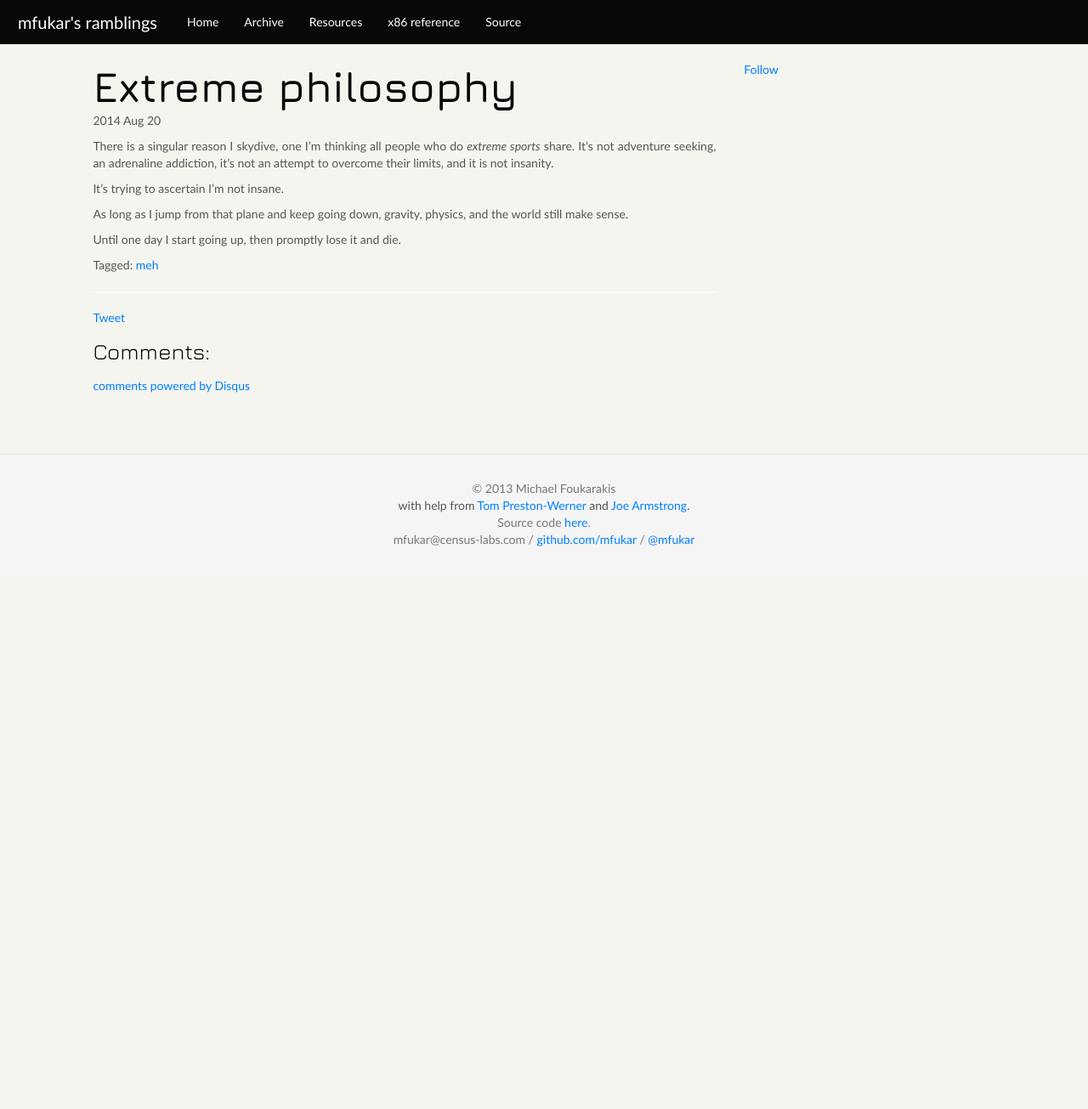
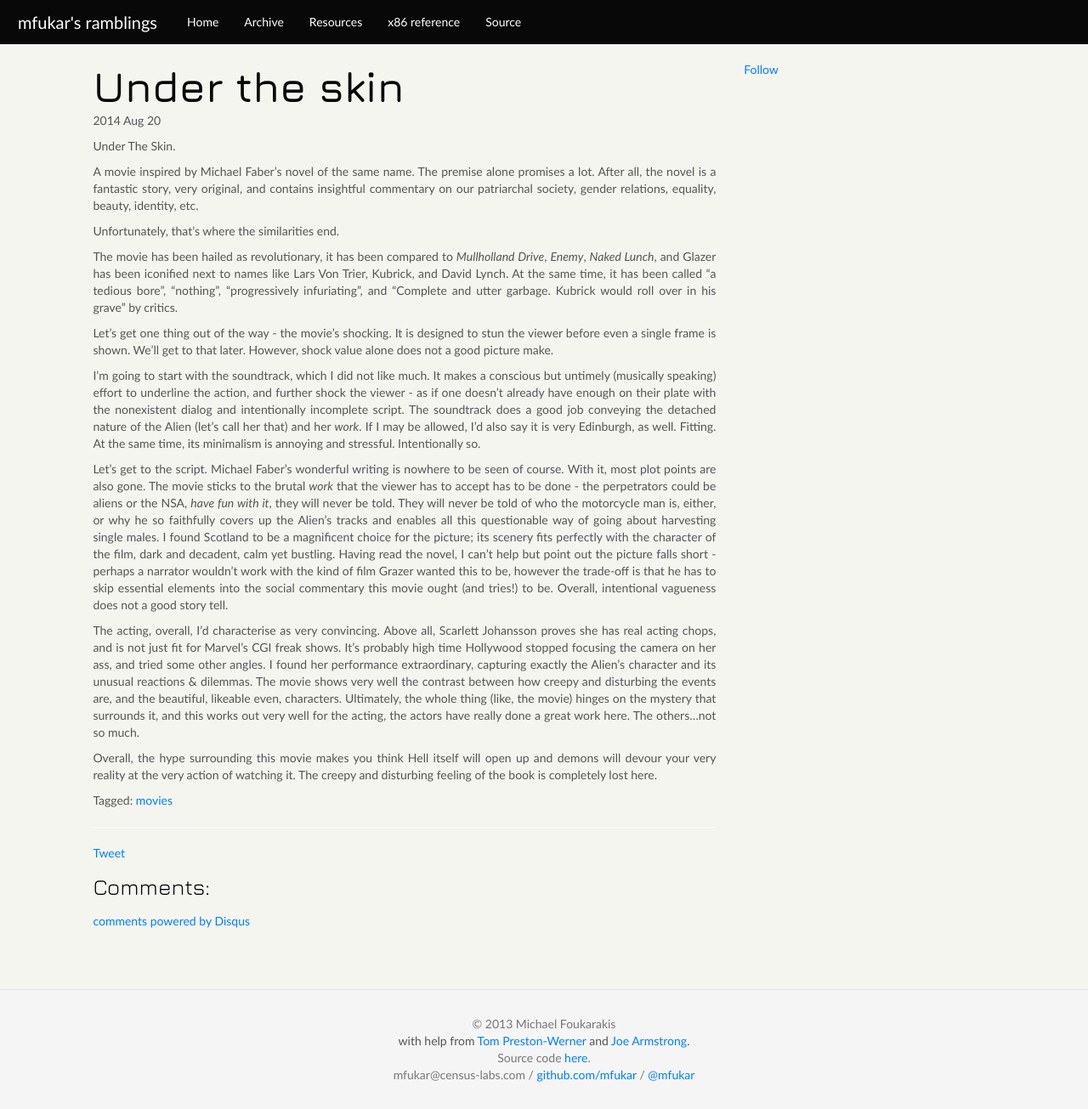
Before and after one commit to mfukar/mfukar.github.com, a Jekyll site: the page built from _posts/2014-08-20-extreme.md, in a window 1280 px wide. Shown: the whole page at 85% size. Built offline with Jekyll 4.4.1, drawn with Linux system fonts in a browser that asks for light colours; some web fonts are replaced; Markdown is read by kramdown in place of the engine named in the settings; comment, search, counter and statistics services are not loaded; before the commit the page ends 900 px from its top, so only the background shows below that.

Commit message:
New post

```diff
--- a/_posts/2014-08-20-extreme.md
+++ b/_posts/2014-08-20-extreme.md
@@ -1,20 +1,62 @@
 ---
 layout: post
-title: Extreme philosophy
-tags: meh
+title: Under the skin
+tags: movies
 year: 2014
 month: 08
-day: 20
+day: 25
 published: true
-summary: Extreme therapy.
+summary: People will worship anything incomprehensible.
 ---
-There is a singular reason I skydive, one I'm thinking all people who do _extreme sports_
-share. It's not adventure seeking, an adrenaline addiction, it's not an attempt to
-overcome their limits, and it is not insanity.
+Under The Skin.
 
-It's trying to ascertain I'm not insane.
+A movie inspired by Michael Faber's novel of the same name. The premise alone promises a
+lot. After all, the novel is a fantastic story, very original, and contains insightful
+commentary on our patriarchal society, gender relations, equality, beauty, identity, etc.
 
-As long as I jump from that plane and keep going down, gravity, physics, and the world
-still make sense.
+Unfortunately, that's where the similarities end.
 
-Until one day I start going up, then promptly lose it and die.
+The movie has been hailed as revolutionary, it has been compared to _Mullholland Drive_,
+_Enemy_, _Naked Lunch_, and Glazer has been iconified next to names like Lars Von Trier,
+Kubrick, and David Lynch. At the same time, it has been called "a tedious bore", "nothing",
+"progressively infuriating", and "Complete and utter garbage. Kubrick would roll over in
+his grave" by critics.
+
+Let's get one thing out of the way - the movie's shocking. It is designed to stun the
+viewer before even a single frame is shown. We'll get to that later. However, shock value
+alone does not a good picture make.
+
+I'm going to start with the soundtrack, which I did not like much. It makes a conscious
+but untimely (musically speaking) effort to underline the action, and further shock the
+viewer - as if one doesn't already have enough on their plate with the nonexistent dialog
+and intentionally incomplete script. The soundtrack does a good job conveying the detached
+nature of the Alien (let's call her that) and her _work_. If I may be allowed, I'd also
+say it is very Edinburgh, as well. Fitting. At the same time, its minimalism is annoying
+and stressful. Intentionally so.
+
+Let's get to the script. Michael Faber's wonderful writing is nowhere to be seen of
+course. With it, most plot points are also gone. The movie sticks to the brutal _work_
+that the viewer has to accept has to be done - the perpetrators could be aliens or the
+NSA, _have fun with it_, they will never be told. They will never be told of who the
+motorcycle man is, either, or why he so faithfully covers up the Alien's tracks and
+enables all this questionable way of going about harvesting single males. I found Scotland
+to be a magnificent choice for the picture; its scenery fits perfectly with the character
+of the film, dark and decadent, calm yet bustling. Having read the novel, I can't help but
+point out the picture falls short - perhaps a narrator wouldn't work with the kind of film
+Grazer wanted this to be, however the trade-off is that he has to skip essential elements
+into the social commentary this movie ought (and tries!) to be. Overall, intentional
+vagueness does not a good story tell.
+
+The acting, overall, I'd characterise as very convincing. Above all, Scarlett Johansson
+proves she has real acting chops, and is not just fit for Marvel's CGI freak shows. It's
+probably high time Hollywood stopped focusing the camera on her ass, and tried some other
+angles. I found her performance extraordinary, capturing exactly the Alien's character and
+its unusual reactions & dilemmas. The movie shows very well the contrast between how
+creepy and disturbing the events are, and the beautiful, likeable even, characters.
+Ultimately, the whole thing (like, the movie) hinges on the mystery that surrounds it, and
+this works out very well for the acting, the actors have really done a great work here.
+The others...not so much.
+
+Overall, the hype surrounding this movie makes you think Hell itself will open up and
+demons will devour your very reality at the very action of watching it. The creepy and
+disturbing feeling of the book is completely lost here.
```
